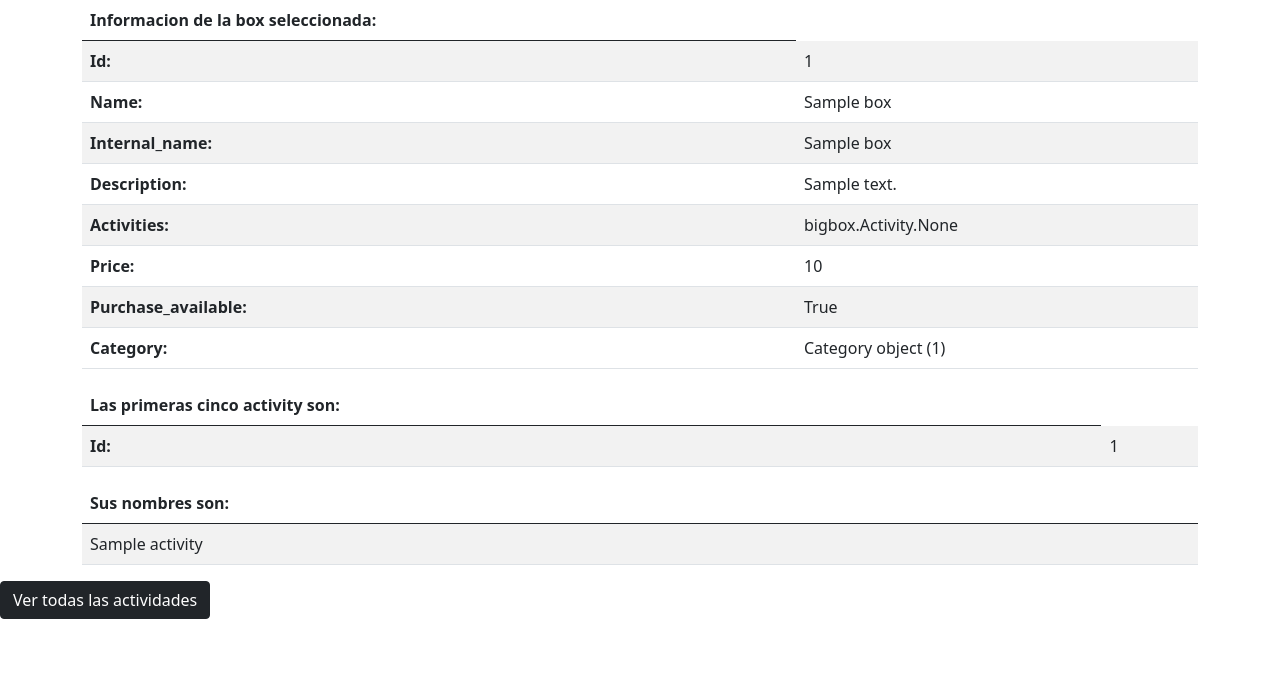
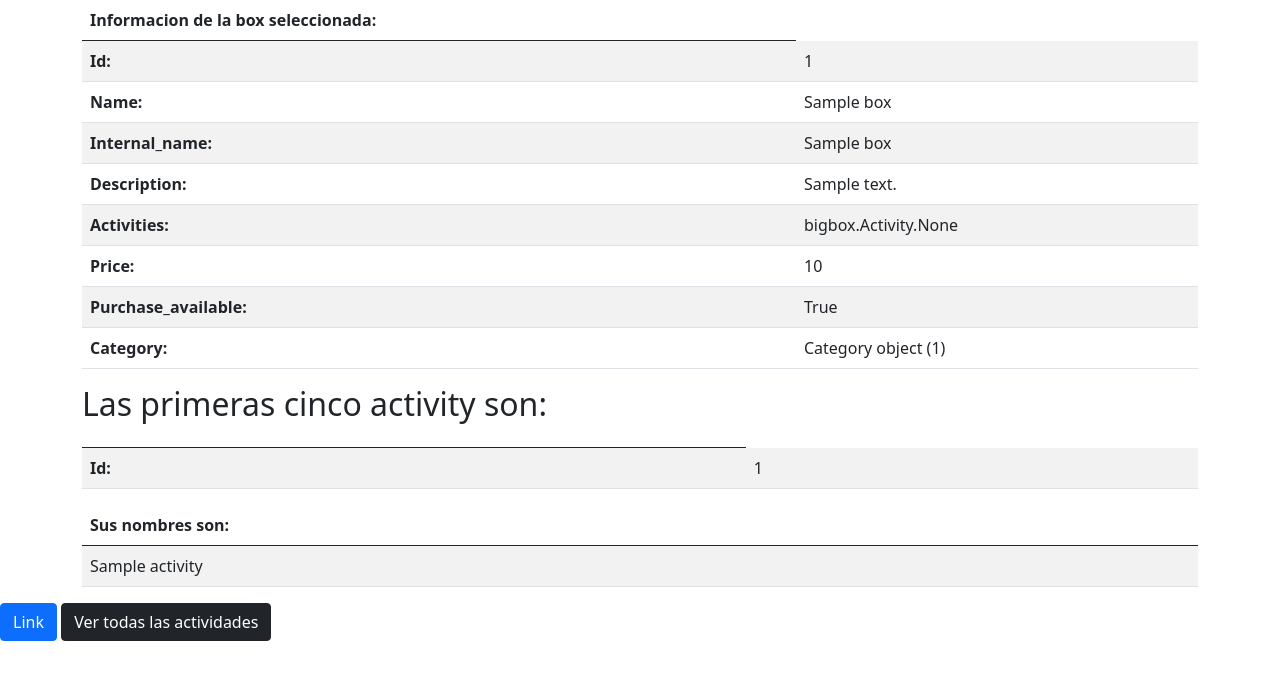
Before and after one commit to DanielVerdun/Bigbox-heroku, a Django app: a page that uses bigbox/templates/infobox.html in a window 1280 px wide. Shown: the top 680 px of the page. Run offline with Django 3.2, Linux system fonts and the light colour scheme; tables that the repository leaves empty hold one stand-in row (values such as "Sample post").

Commit message:
modificacion

```diff
--- a/bigbox/templates/infobox.html
+++ b/bigbox/templates/infobox.html
@@ -64,27 +64,27 @@
         {% endfor %}
 
 
-        {% for activitie in activities %}
+        <h2>Las primeras cinco activity son:</h2>
         <div>
             <table class="table table-striped">
                 <thead>
                     <tr>
-                        <th scope="col">Las primeras cinco activity son:</th>
+                        <th scope="col"></th>
                     </tr>
                 </thead>
-
+                {% for activitie in activities %}
                 <tbody>
                     <tr>
                         <th scope="col">Id:</th>
                         <td>{{ activitie.id }}</td>
                     </tr>
                 </tbody>
-
+                {% endfor %}
 
             </table>
         </div>
-        {% endfor %}
-        {% for activitie in activities %}
+
+
         <div>
             <table class="table table-striped">
                 <thead>
@@ -92,25 +92,22 @@
                         <th scope="col">Sus nombres son:</th>
                     </tr>
                 </thead>
-
+                {% for activitie in activities %}
                 <tbody>
                     <tr>
-
                         <td>{{ activitie.name }}</td>
                     </tr>
-                    <tr>
-
                 </tbody>
-
+                {% endfor%}
             </table>
         </div>
-        {% endfor%}
+
 
 
     </div>
-    <div class="conta">
-
-        <a style="text-align:center; margin:auto;" href="{% url 'activity'  %}"class="btn btn-dark">Ver todas las actividades</a>
+    <div>
+        <a class="btn btn-primary" href="activity.html" role="button">Link</a>
+        <a  href="{% url 'activity'  %}"class="btn btn-dark">Ver todas las actividades</a>
 
     </div>
     {% endblock %}
```
